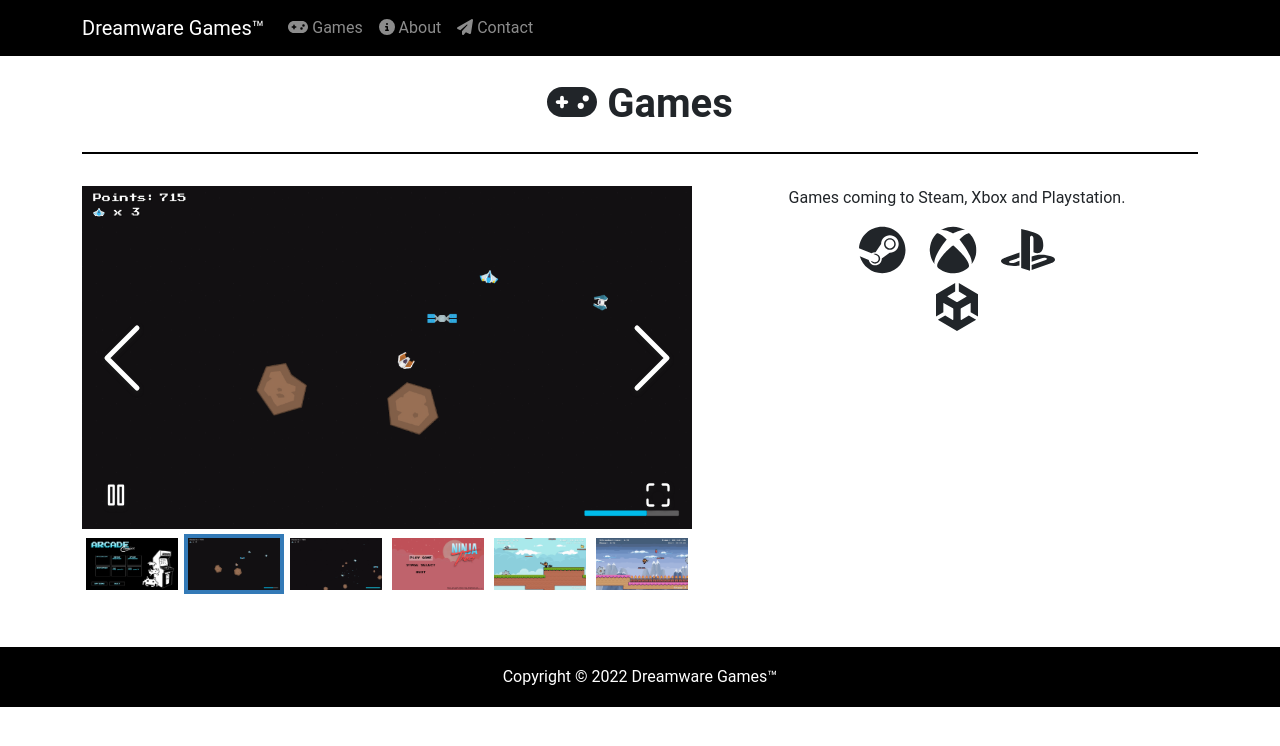
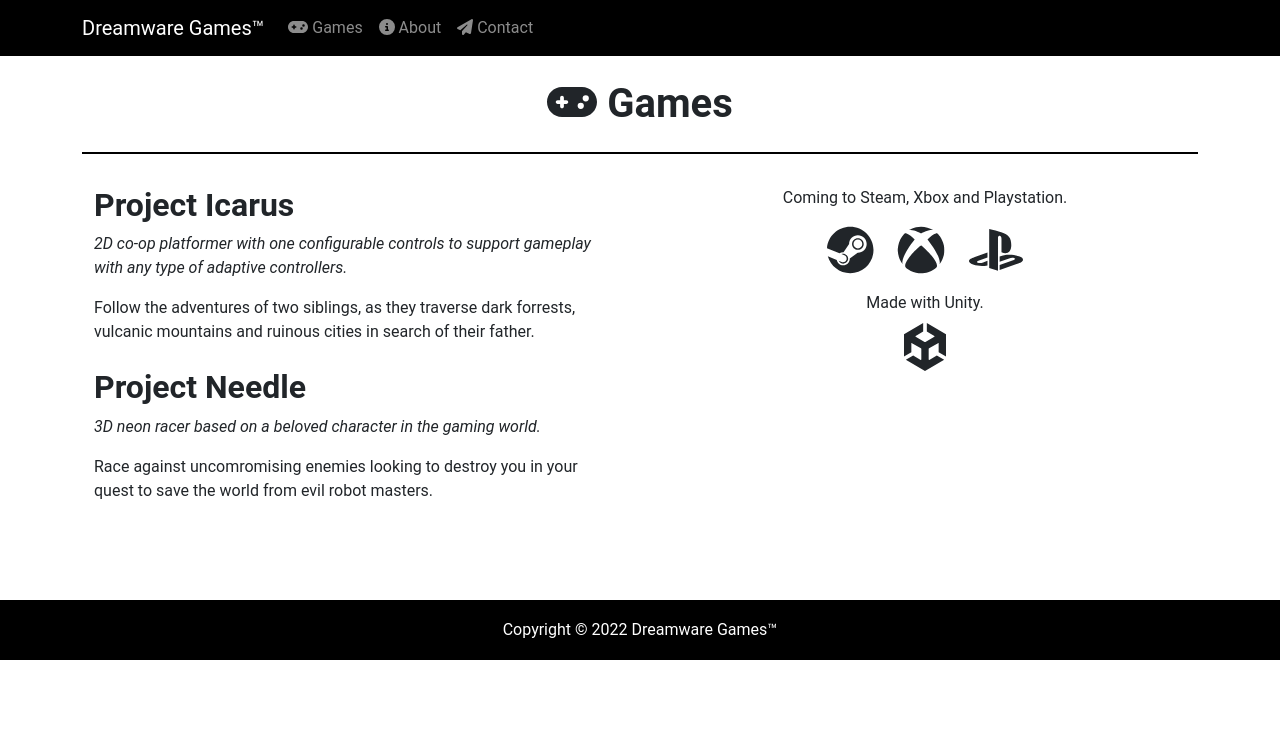
Before and after one commit to Dreamware-Games/website, a React (Create React App) app: page /games in a window 1280 px wide. Shown: the top 746 px of the page. Built offline with nearby package versions, Linux system fonts and the light colour scheme.

Commit message:
Home and game page.

```diff
--- a/src/App.js
+++ b/src/App.js
@@ -24,8 +24,8 @@ export const App = () => {
           <Route exact path='/contact' element={<Contact />} />
           <Route path='/*' element={<NotFound />} />
         </Routes>
+        <Footer />
       </Router>
-      <Footer />
     </>
   )
 }
--- a/src/pages/Games.js
+++ b/src/pages/Games.js
@@ -1,6 +1,6 @@
 import React from 'react';
 import { Container, Row, Col } from 'react-bootstrap'
-import GameImageGallery from '../components/GameImageGallery'
+//import GameImageGallery from '../components/GameImageGallery'
 import { Platforms } from '../components/Platforms';
 import { FontAwesomeIcon } from '@fortawesome/react-fontawesome'
 import { faGamepad } from '@fortawesome/free-solid-svg-icons'
@@ -15,14 +15,42 @@ export const Games = () => {
             <hr />
             <Row>
                 <Col className='mt-3 mb-2' md>
-                    <GameImageGallery />
+                    {/*<GameImageGallery />*/}
+                    <Container className='mb-4'>
+                        <h2>Project Icarus</h2>
+                        <p>
+                            <i>
+                                2D co-op platformer with one configurable controls to support gameplay
+                                with any type of adaptive controllers.
+                            </i>
+                        </p>
+                        <p>
+                            Follow the adventures of two siblings, as they traverse dark forrests, vulcanic mountains and
+                            ruinous cities in search of their father.
+                        </p>
+                    </Container>
+                    <Container className='mb-4'>
+                        <h2>Project Needle</h2>
+                        <p>
+                            <i>
+                                3D neon racer based on a beloved character in the gaming world.
+                            </i>
+                        </p>
+                        <p>
+                            Race against uncomromising enemies looking to destroy you in your quest to save the world
+                            from evil robot masters.
+                        </p>
+                    </Container>
                 </Col>
                 <Col className='mt-3 mb-2' md>
                     <Container className='center'>
-                        Games coming to Steam, Xbox and Playstation.
+                        Coming to Steam, Xbox and Playstation.
                     </Container>
-                    <Container className='mt-2 center'>
+                    <Container className='mb-3 mt-2 center'>
                         <Platforms />
+                    </Container>
+                    <Container className='center'>
+                        Made with Unity.
                     </Container>
                     <Container className='mt-2 center'>
                         <FontAwesomeIcon size='3x' icon={faUnity} title='Unity' />
--- a/src/pages/Home.js
+++ b/src/pages/Home.js
@@ -1,5 +1,5 @@
 import React from 'react';
-import { Container, Row, Col } from 'react-bootstrap'
+import { Button, Container, Row, Col } from 'react-bootstrap'
 
 export const Home = () => {
     return (
@@ -10,8 +10,20 @@ export const Home = () => {
             <hr />
             <Row className='intro'>
                 <Col className='mt-2 mb-2' md>
-                    Recently founded (Aug. 2022), currently one man indie game development company with a simple ambition:
+                    An indie game development company, founded August 2022, with a simple ambition:
                     Making accessible games that everyone can play, irregardless of any disability or impairment!
+                </Col>
+                <Col className='mt-2 mb-2' md>
+                    Check out our ongoing projects and get in touch if you have any questions
+                    or an idea for a game you would like to develop or publish.
+                    <Container className='mt-4'>
+                        <Button className='m-2' href='/games' variant='dark'>
+                            Games
+                        </Button>
+                        <Button href='/contact' variant='dark'>
+                            Contact
+                        </Button>
+                    </Container>
                 </Col>
             </Row>
         </Container>
```
